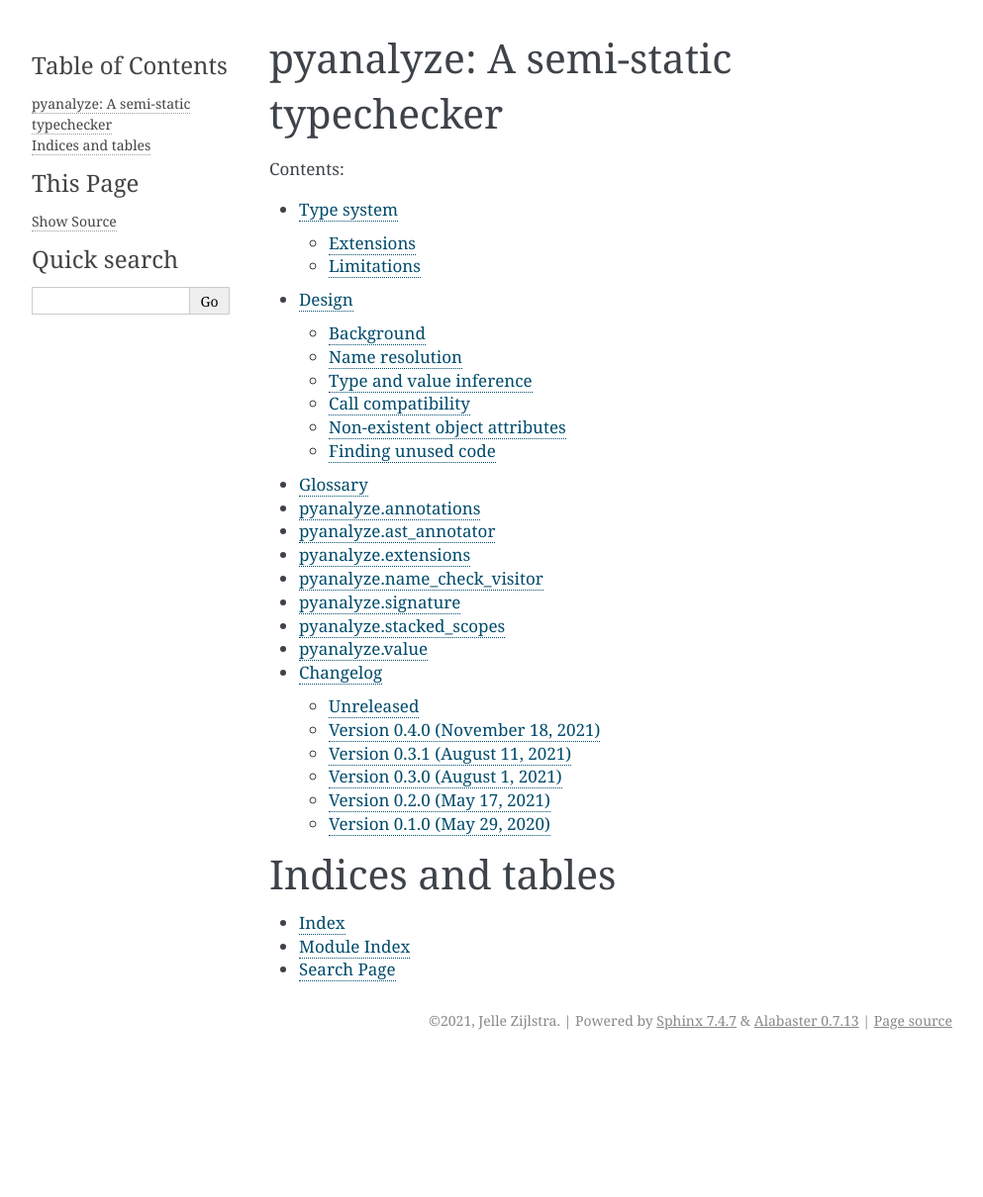
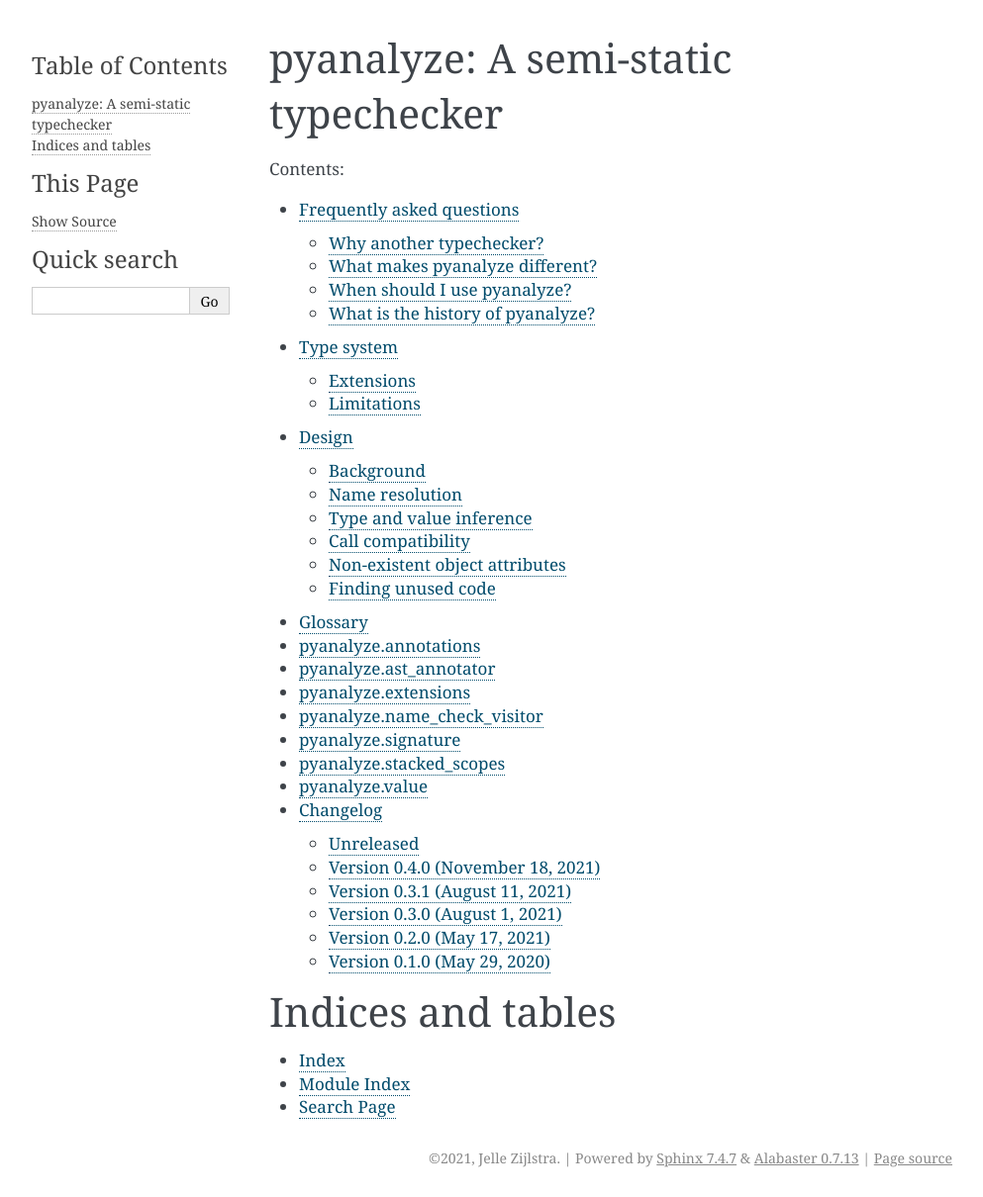
Before and after one commit to quora/pyanalyze, a Sphinx documentation site: the page built from docs/index.rst, in a window 1280 px wide. Shown: the whole page at 99% size, without its empty margins (148-1141 px from the left). Built offline with Sphinx 7.4.7, drawn with Linux system fonts in a browser that asks for light colours; before the commit the page ends 1071 px from its top, so only the background shows below that; some of the changed lines change nothing that is shown.

Commit message:
add faq.md

```diff
--- /dev/null
+++ b/docs/faq.md
@@ -0,0 +1,101 @@
+# Frequently asked questions
+
+## Why another typechecker?
+
+Pyanalyze started at Quora as an internal tool somewhere between a linter and a type
+checker, but it proved very useful in dealing with [asynq](https://github.com/quora/asynq),
+our asynchronous programming framework. This framework uses generators in an unusual way
+and pyanalyze made it possible to detect several tricky mistakes in asynq code statically.
+
+For us, asynq support remains important, but pyanalyze's architecture has also allowed us
+to perform numerous other static checks to make our codebase safer. For example, we use
+pyanalyze to help keep our codebase safe against SQL injections, to enforce that names of
+A/B tests are valid, and to enforce that UI strings are translated correctly.
+
+## What makes pyanalyze different?
+
+The biggest architectural difference between pyanalyze and other Python type checkers
+is that pyanalyze imports the code it checks, while other checkers purely look at the
+source code. This allows features that are very
+difficult to achieve with a fully static type checker:
+
+- pyanalyze requires no special casing to understand the semantics of the `@dataclass`
+  decorator, which creates a synthesized `__init__` method. It simply inspects the
+  signature of the generated method and uses that for type checking. In general,
+  many dynamic constructs unsupported by other type checkers will work immediately with
+  pyanalyze.
+- pyanalyze can call back into user code to customize type checking behavior. For example,
+  the `CustomCheck` extension provides a way for user code to get very precise control
+  over type checking behavior. Possible use cases include allowing only literal values,
+  disallowing usage of `Any` for specific APIs, and allowing only values that can be
+  pickled at runtime.
+
+But pyanalyze is still a static checker, and it has some advantages over a dynamic
+(runtime) typechecker:
+
+- All code paths are checked, not just the ones that are hit in a particular run.
+- The type system can carry around more information than just the runtime type of a
+  value. For example, pyanalyze supports `NewType` wrappers around runtime types.
+- pyanalyze can use type stubs such as those in
+  [typeshed](https://github.com/python/typeshed) for type checking.
+
+In addition, pyanalyze checks each module mostly independently, keeping the AST for only
+one module in memory at once and using runtime function and module objects for computing
+signatures and types. This reduces memory usage and makes it easier to deal with circular
+dependencies.
+
+However, this approach also has some disadvantages:
+
+- It is difficult to engineer an incremental mode, because that would require reloading
+  imported modules. At Quora, we run pyanalyze locally on changed files only, which is
+  much faster than running it on the entire codebase but does not catch issues where a
+  change breaks type checking in an upstream module.
+- Scripts that do work on import cannot be usefully checked; you must guard execution
+  with `if __name__ == "__main__":`.
+- Undefined attributes on instances of user-defined classes cannot be detected with full
+  confidence, because the class object does not provide a good way to find out which
+  attributes are created in the `__init__` method. Currently, pyanalyze works around this
+  by deferring detection of undefined attributes until the entire codebase has been checked,
+  but this is fragile and not always reliable.
+- The implementation of `@typing.overload` does not provide a way to access the overloads
+  at runtime, so there is no obvious way to support overloaded functions at runtime.
+  (Note that although there is no technical blocker for supporting overloads in stub files,
+  pyanalyze does not support overloads in stubs yet either.)
+
+## When should I use pyanalyze?
+
+If you have a complex Python codebase and want to make sure it stays maintainable and
+stable, using a type checker is a great option. There are several options for type
+checking Python code (listed in
+[the typing documentation](https://typing.readthedocs.io/en/latest/)). Unique advantages
+of pyanalyze include:
+
+- Better support for dynamic constructs and configurability thanks to its semi-static
+  architecture (see "What makes pyanalyze different?" above).
+- Support for specific checks, such as finding missing f prefixes in f-strings,
+  finding missing `await` statements, detecting possibly undefined names, and warning
+  about conditions on objects of suspicious types.
+- Type system extensions such as `CustomCheck`, `ParameterTypeGuard`, and `ExternalType`.
+- Strong support for checking code that uses the [asynq](https://github.com/quora/asynq)
+  framework.
+
+## What is the history of pyanalyze?
+
+[//]: # (First commit is 6d671398f9de24ee8cc1baccadfed2420cba765c)
+
+The first incarnation of pyanalyze dates back to July 2015 and merely detected undefined
+names. It was soon extended to detect incompatible function calls, find unused
+code, and perform some basic type checking.
+
+For context, pytype was started in March 2015 and mypy in 2012. PEP 484 was accepted in 2015.
+
+The initial version was closely tied to
+Quora's internal code structure, but in June 2017 it was split off into its own internal
+package, now named pyanalyze. By then, it had strong support for `asynq` and supported
+customization through implementation functions. After Quora moved to Python 3, pyanalyze
+gained support for parsing type annotations and
+its typing support moved closer to the standard type system.
+
+The first public release was in May 2020. Since then, work has focused on providing full
+support for the Python type system, including `Annotated`, `Callable`, `TypeVar`, and
+`TypeGuard`.
--- a/docs/index.rst
+++ b/docs/index.rst
@@ -10,6 +10,7 @@
    :maxdepth: 2
    :caption: Contents:
 
+   faq
    typesystem
    design
    glossary
```
